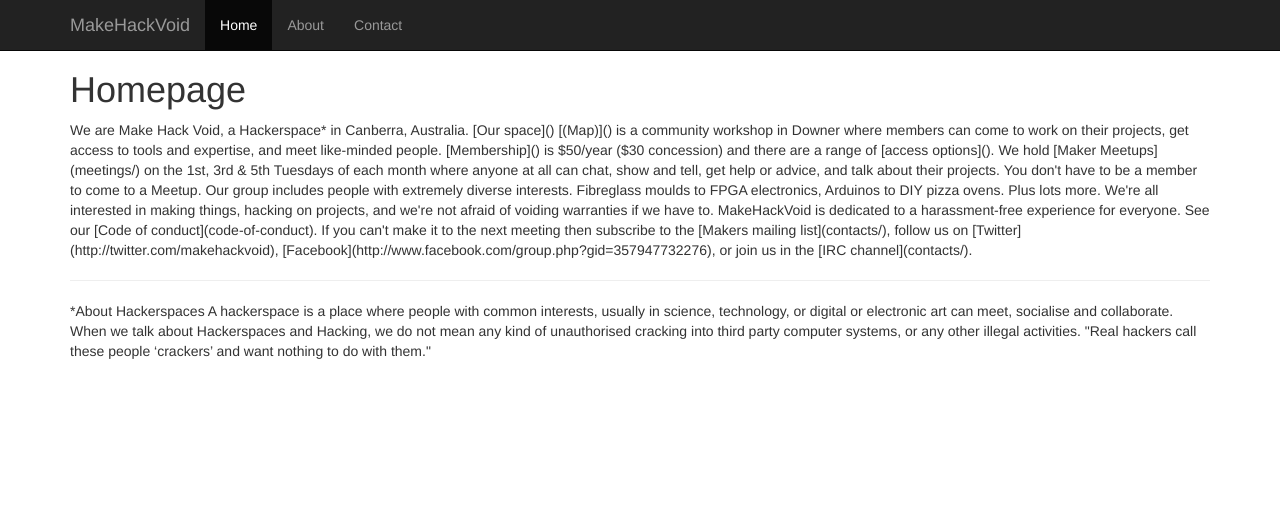
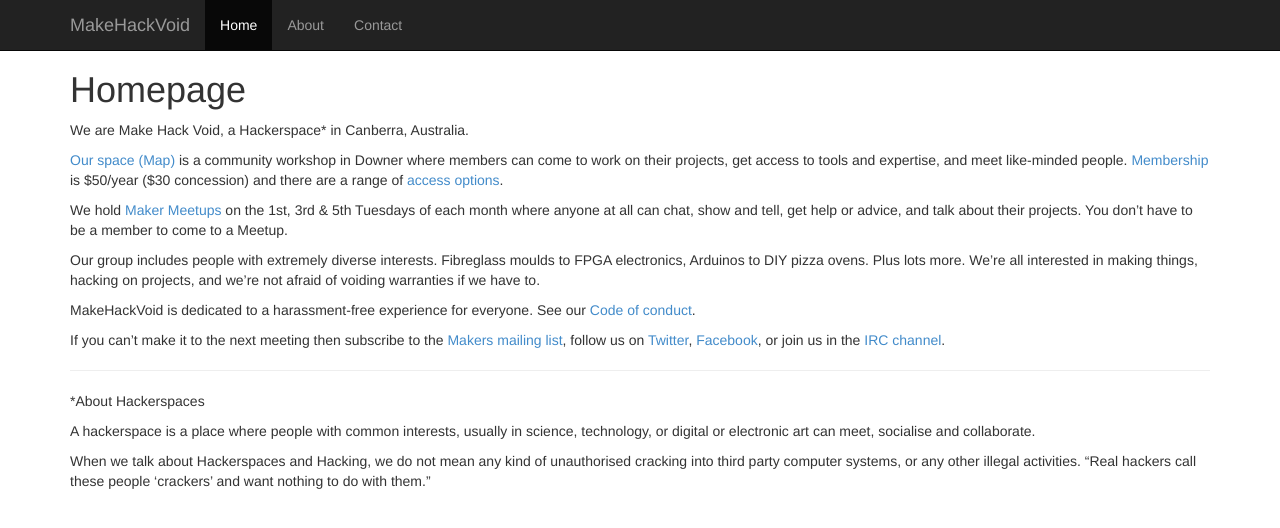
Before and after one commit to makehackvoid/makehackvoid.com, a Jekyll site: the page built from index.md, in a window 1280 px wide. Shown: the top 528 px of the page. Built offline with Jekyll 4.4.1, drawn with Linux system fonts in a browser that asks for light colours.

Commit message:
Remove html from home page

```diff
--- a/index.md
+++ b/index.md
@@ -3,7 +3,6 @@
 title: Homepage
 ---
 
-<div id="home">
 We are Make Hack Void, a Hackerspace* in Canberra, Australia.
 
 [Our space]() [(Map)]() is a community workshop in Downer where members can come to work on their projects, get access to tools and expertise, and meet like-minded people. [Membership]() is $50/year ($30 concession) and there are a range of [access options]().
@@ -16,11 +15,10 @@
 
 If you can't make it to the next meeting then subscribe to the [Makers mailing list](contacts/), follow us on [Twitter](http://twitter.com/makehackvoid), [Facebook](http://www.facebook.com/group.php?gid=357947732276), or join us in the [IRC channel](contacts/).
 
-<hr>
+----
 
-*About Hackerspaces
+\*About Hackerspaces
 
 A hackerspace is a place where people with common interests, usually in science, technology, or digital or electronic art can meet, socialise and collaborate.
 
 When we talk about Hackerspaces and Hacking, we do not mean any kind of unauthorised cracking into third party computer systems, or any other illegal activities. "Real hackers call these people ‘crackers’ and want nothing to do with them."
-</div>
```
